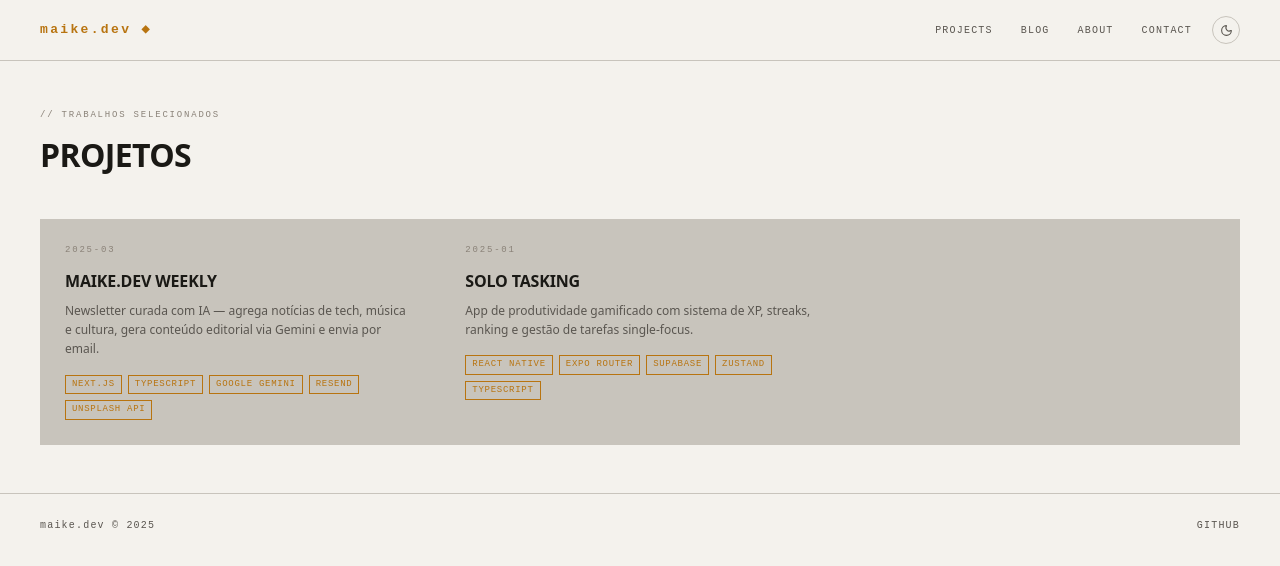
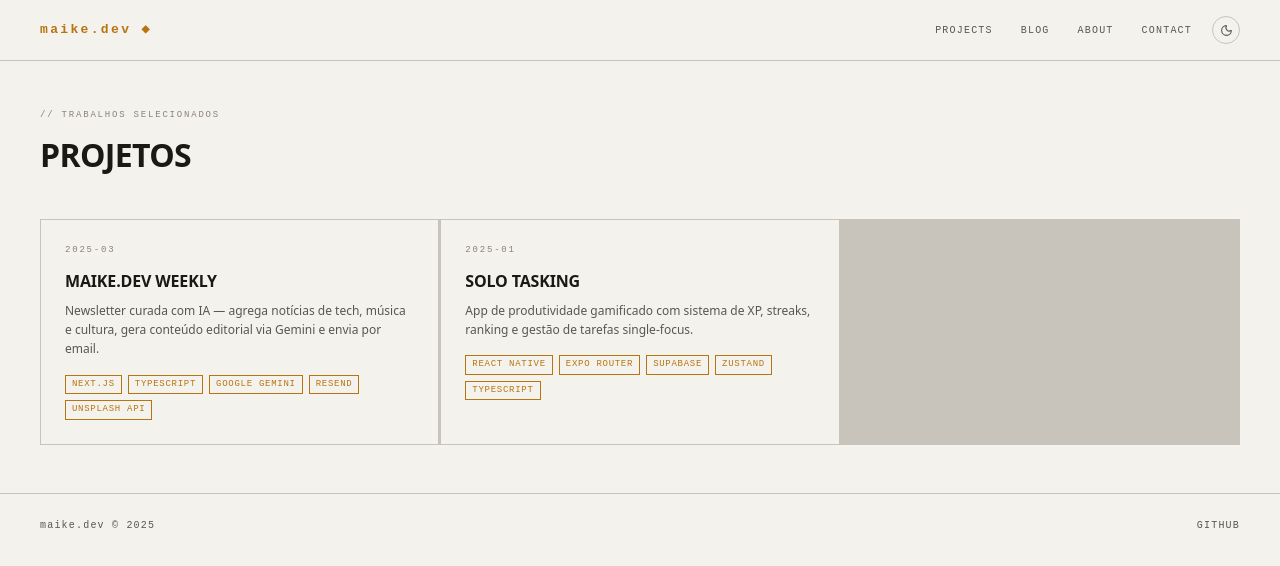
Before and after one commit to GitMaike/maike-dev, a Next.js app: page /en/projects in a window 1280 px wide. Shown: the top 566 px of the page. Built offline with nearby package versions, Linux system fonts and the light colour scheme.

Commit message:
feat: make ProjectCard clickable with Link component

```diff
--- a/src/components/project/project-card.tsx
+++ b/src/components/project/project-card.tsx
@@ -1,14 +1,25 @@
+import Link from "next/link";
 import type { Project } from "@/types";
 
 export function ProjectCard({ project }: { project: Project }) {
   return (
-    <div
+    <Link
+      href={`/projects/${project.slug}`}
       style={{
         display: "block",
         padding: "24px",
         border: "1px solid var(--border)",
-        cursor: "default",
+        cursor: "pointer",
+        textDecoration: "none",
+        transition: "background 0.2s ease",
+        background: "var(--bg)",
       }}
+      onMouseEnter={(e) =>
+        (e.currentTarget.style.background = "var(--border)")
+      }
+      onMouseLeave={(e) =>
+        (e.currentTarget.style.background = "var(--bg)")
+      }
     >
       <p
         style={{
@@ -64,6 +75,6 @@ export function ProjectCard({ project }: { project: Project }) {
           </span>
         ))}
       </div>
-    </div>
+    </Link>
   );
 }
```
